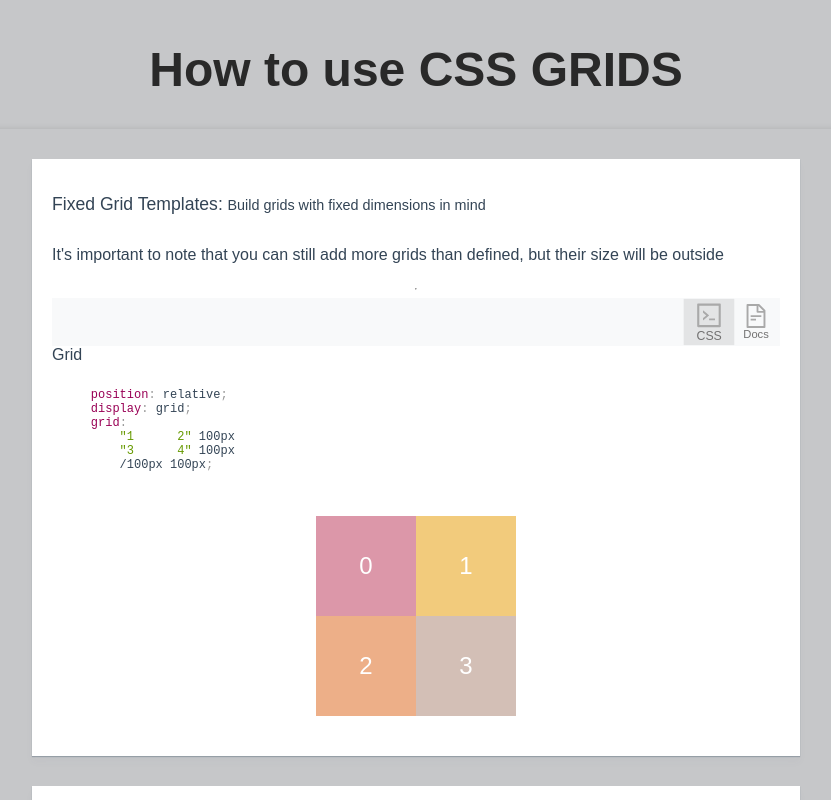
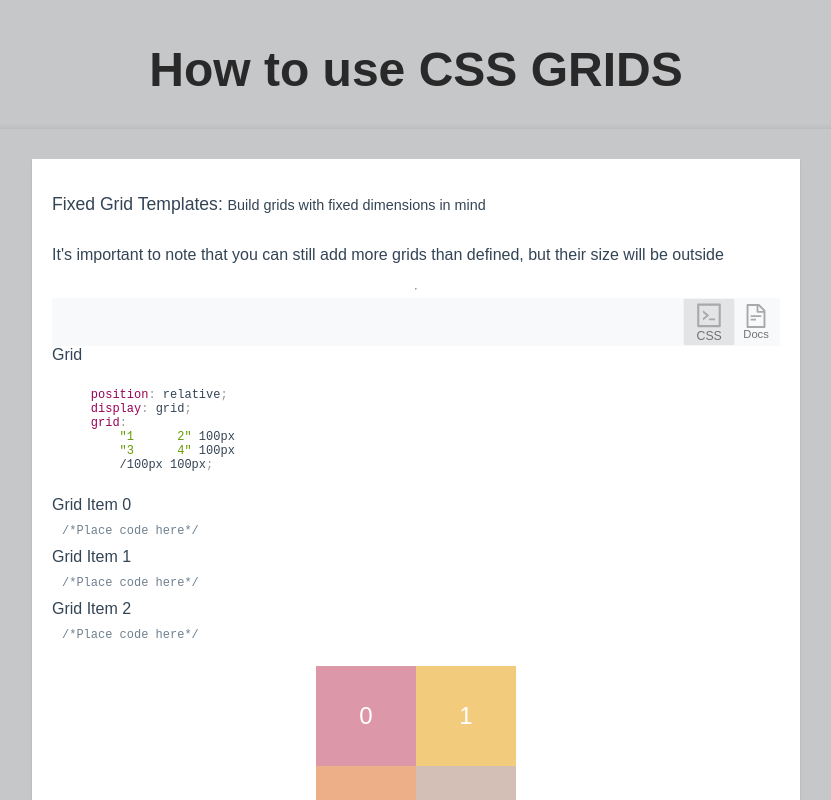
Before and after one commit to TheOtherBrian1/CSS_Grid_Example, a React (Create React App) app: page / in a window 1280 px wide. Shown: the top 800 px of the page, without its empty margins (224-1055 px from the left). Built offline with nearby package versions, Linux system fonts and the light colour scheme.

Commit message:
Add memoization

```diff
--- a/public/index.html
+++ b/public/index.html
@@ -9,7 +9,6 @@
       content="Web site created using create-react-app"
     />
     <link rel="apple-touch-icon" href="%PUBLIC_URL%/logo192.png" />
-    <link rel="manifest" href="%PUBLIC_URL%/manifest.json" />
 
     <title>React App</title>
   </head>
--- a/src/Components/CssEditor/CssEditor.js
+++ b/src/Components/CssEditor/CssEditor.js
@@ -3,13 +3,12 @@ import {useDispatch} from 'react-redux';
 import Editor from 'react-simple-code-editor';
 import {mainGridActions} from '../../redux/actions';
 import { highlight, languages } from 'prismjs/components/prism-core';
-//import {PlusCircleOutlined, MinusCircleOutlined} from '@ant-design/icons';
+import {PlusCircleOutlined, MinusCircleOutlined} from '@ant-design/icons';
 import 'prismjs/components/prism-clike';
 import 'prismjs/components/prism-javascript';
 import 'prismjs/components/prism-css';
 import 'prismjs/themes/prism.css';
 import './CssEditor.css';
-//import { v4 as uuidv4 } from 'uuid';
 
 
 const CssEditor = ({index, style, disable = true})=>{
@@ -34,9 +33,9 @@ const CssEditor = ({index, style, disable = true})=>{
                 />
             </div>
             {
-                /*
+
                 style.gridItems.map((item, itemIndex)=>
-                    <div key = {`${itemIndex}${uuidv4()}editor`}>
+                    <div key = {`${itemIndex}editor`}>
                         Grid Item {itemIndex}
 
                         <Editor
@@ -51,10 +50,9 @@ const CssEditor = ({index, style, disable = true})=>{
                         />
                     </div>
                 )
-                */
+
             }
             {
-                /*
                 disable && <div className = "grid-modifier-container">
                 {
                     style.gridItems.length > 4
@@ -81,7 +79,7 @@ const CssEditor = ({index, style, disable = true})=>{
                     </label>
                 }
             </div>
-            */}
+            }
         </div>
     );
 }
--- a/src/Components/Grid/Grid.js
+++ b/src/Components/Grid/Grid.js
@@ -33,4 +33,4 @@ const GridGenerator =({initialHeight, initialWidth, code, gridItems, title})=>{
     )
 }
 
-export default GridGenerator;
+export default React.memo(GridGenerator);
```
